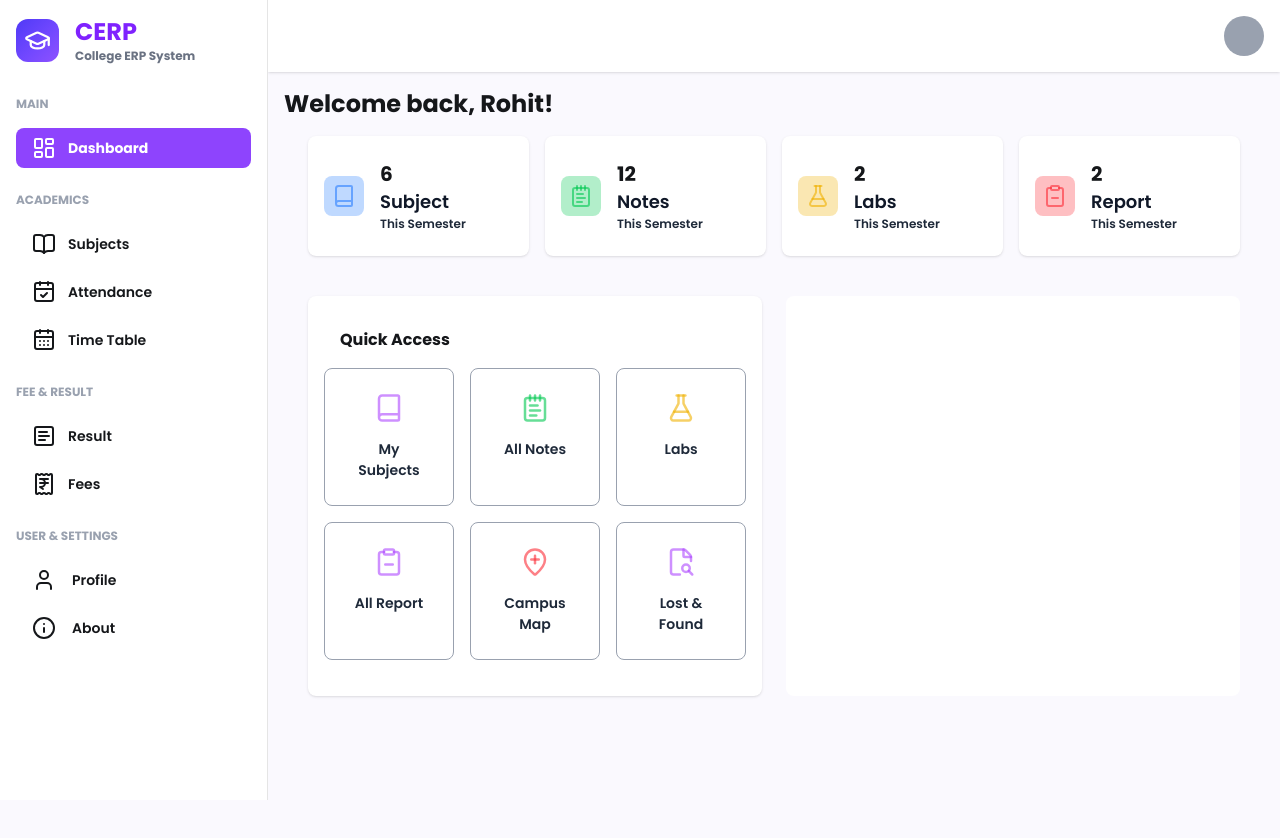
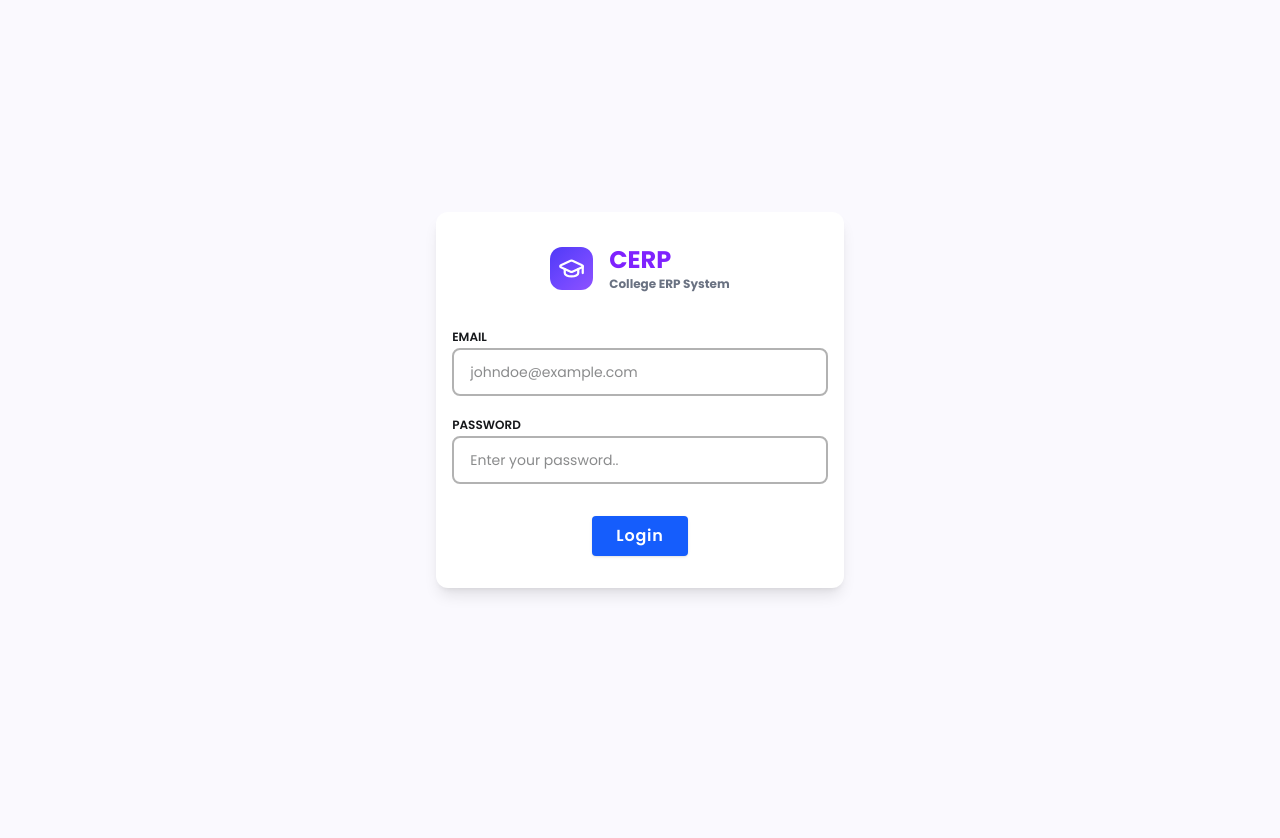
Before and after one commit to ashish-chaudhary01/CollegeERP-UI, a React (Vite) app: page / in a window 1280 px wide. Before the commit this address led to /student/dashboard. Shown: the top 838 px of the page. After the commit the page ends 800 px from the top, so only its background shows below. Built offline with nearby package versions, Linux system fonts and the light colour scheme.

Commit message:
implement authentication context and login page

```diff
--- a/src/App.jsx
+++ b/src/App.jsx
@@ -19,11 +19,12 @@ import StudentList from "./pages/teacher/StudentList";
 import TeacherTimeTable from "./pages/teacher/TeacherTimeTable";
 import Fees from "./pages/teacher/Fees";
 import TeacherProfile from "./pages/teacher/TeacherProfile";
-
+import LoginPage from "./pages/auth/login";
+// {<Navigate to="/student/dashboard" replace />}
 function App() {
   return (
     <Routes>
-      <Route path="/" element={<Navigate to="/student/dashboard" replace />} />
+      <Route path="/" element={<LoginPage />} />
       {/* student dashboard layout and route */}
       <Route path="student" element={<DashboardLayout />}>
         <Route path="dashboard" element={<StudentDashboard />} />
--- /dev/null
+++ b/src/context/AuthContext.jsx
@@ -0,0 +1,21 @@
+import { createContext, useState } from "react";
+
+export const AuthContext = createContext();
+
+export function AuthProvider({ children }) {
+  const [user, setUser] = useState(() => {
+    const savedUser = localStorage.getItem("user");
+    return savedUser ? JSON.parse(savedUser) : null;
+  });
+
+  const login = (userData) => {
+    setUser(userData);
+    localStorage.setItem("user", JSON.stringify(userData));
+  };
+
+  return (
+    <AuthContext.Provider value={{ user, login }}>
+      {children}
+    </AuthContext.Provider>
+  );
+}
--- a/src/main.jsx
+++ b/src/main.jsx
@@ -3,11 +3,14 @@ import { createRoot } from "react-dom/client";
 import "./index.css";
 import App from "./App.jsx";
 import { BrowserRouter } from "react-router";
+import { AuthProvider } from "./context/authContext.jsx";
 
 createRoot(document.getElementById("root")).render(
   <StrictMode>
-    <BrowserRouter>
-      <App />
-    </BrowserRouter>
+    <AuthProvider>
+      <BrowserRouter>
+        <App />
+      </BrowserRouter>
+    </AuthProvider>
   </StrictMode>,
 );
--- /dev/null
+++ b/src/pages/auth/login.jsx
@@ -0,0 +1,110 @@
+import { GraduationCap } from "lucide-react";
+import { useState } from "react";
+import { useNavigate } from "react-router";
+
+function LoginPage() {
+  const [email, setEmail] = useState("");
+  const [password, setPassword] = useState("");
+  const [loading, setLoading] = useState(false);
+  const navigate = useNavigate();
+
+  const handleClick = async (e) => {
+    e.preventDefault();
+    try {
+      setLoading(true);
+      const res = await fetch(`${import.meta.env.VITE_API_URL}/auth/login`, {
+        method: "POST",
+        headers: {
+          "Content-Type": "application/json",
+        },
+        body: JSON.stringify({ email, password }),
+      });
+
+      const data = await res.json();
+
+      if (data) {
+        const { user } = data;
+        //   role based redirect
+        if (user.role === "admin") {
+          navigate("/admin/dashboard");
+        }
+        if (user.role === "hod") {
+          navigate("/hod/dashboard");
+        }
+        if (user.role === "teacher") {
+          navigate("/teacher/dashboard");
+        }
+        if (user.role === "student") {
+          navigate("/student/dashboard");
+        }
+      }
+    } catch (error) {
+      console.log(error.message);
+    } finally {
+      setLoading(false);
+    }
+  };
+
+  return (
+    <div className="min-h-screen flex justify-center items-center">
+      {/* container */}
+      <form
+        onSubmit={handleClick}
+        className="px-4 py-8 rounded-xl shadow-lg bg-white flex flex-col gap-8 items-center"
+      >
+        {/* heading */}
+        <div className="flex items-center gap-4">
+          <div className="bg-linear-to-br from-indigo-600 to-violet-500 rounded-xl p-2 text-white">
+            <GraduationCap size={27} />{" "}
+          </div>
+          <div className="font-bold text-2xl flex flex-col">
+            <span className="text-violet-600">CERP</span>
+            <span className="text-gray-500 text-xs">College ERP System</span>
+          </div>
+        </div>
+        {/* inputs */}
+        <div className="flex flex-col gap-4">
+          <div>
+            <label htmlFor="email" className="font-semibold text-xs mb-1">
+              EMAIL
+            </label>
+            <input
+              type="email"
+              name="email"
+              value={email}
+              onChange={(e) => setEmail(e.target.value)}
+              placeholder="johndoe@example.com"
+              className="w-full px-4 py-3 rounded-lg border-2 outline-0 border-black/30 focus:border-indigo-600 placeholder:text-sm text-sm duration-200"
+            />
+          </div>
+
+          <div>
+            <label htmlFor="email" className="font-semibold text-xs mb-1">
+              PASSWORD
+            </label>
+            <input
+              type="password"
+              name="password"
+              value={password}
+              onChange={(e) => setPassword(e.target.value)}
+              placeholder="Enter your password.."
+              className="w-full px-4 py-3 rounded-lg border-2 outline-0 border-black/30 focus:border-indigo-600 placeholder:text-sm text-sm duration-200"
+            />
+          </div>
+        </div>
+        {/* links */}
+        <div className="flex flex-col gap-2 items-center justify-center">
+          {/* login button */}
+          <button
+            disabled={loading}
+            className="px-6 py-2 rounded shadow bg-blue-600 font-semibold tracking-wider hover:bg-blue-700 duration-200 text-white"
+          >
+            {loading ? "Logging in..." : "Login"}
+          </button>
+        </div>
+      </form>
+    </div>
+  );
+}
+
+export default LoginPage;
```
Also changed, not shown: 1 other file (tests, documents, lock files or other folders).
